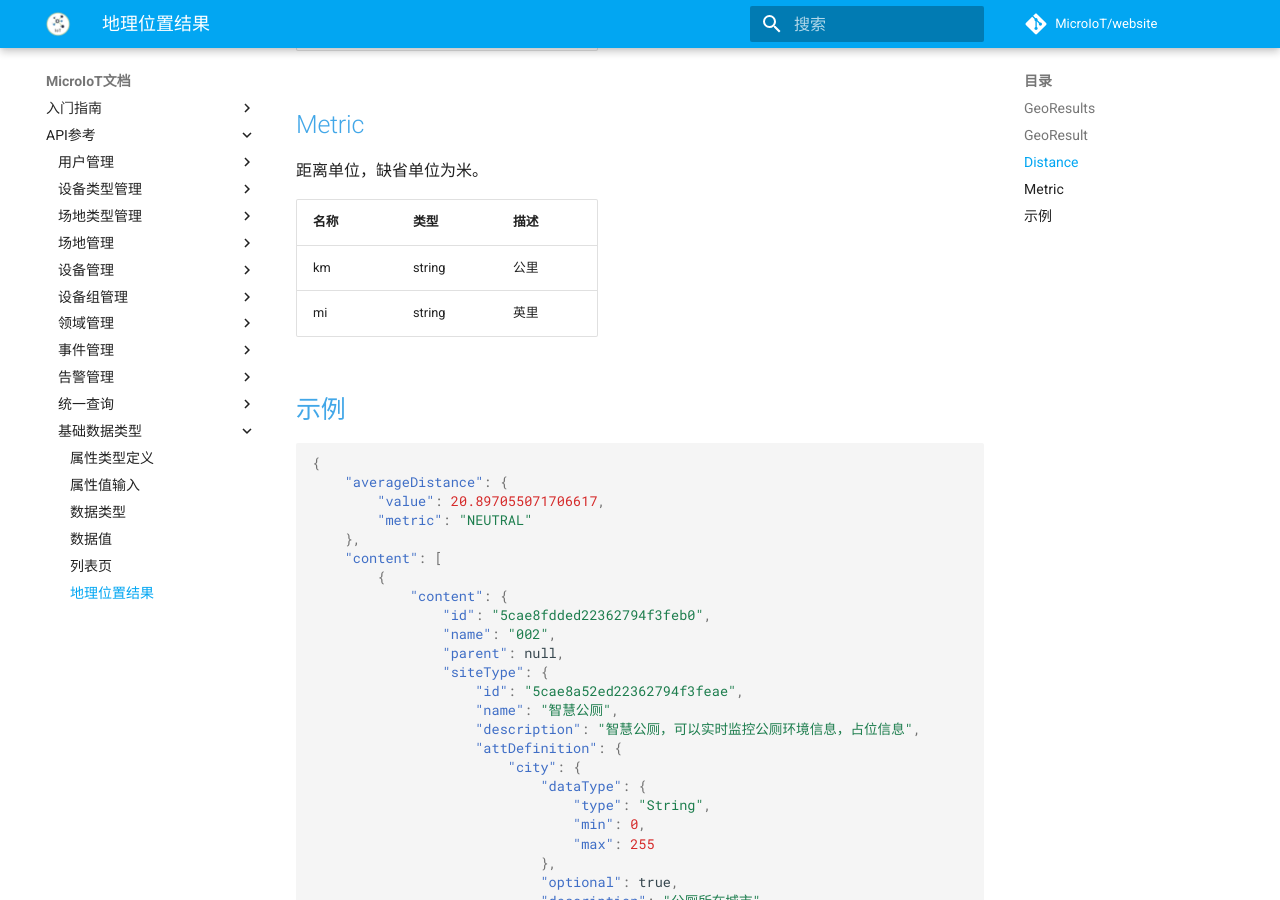
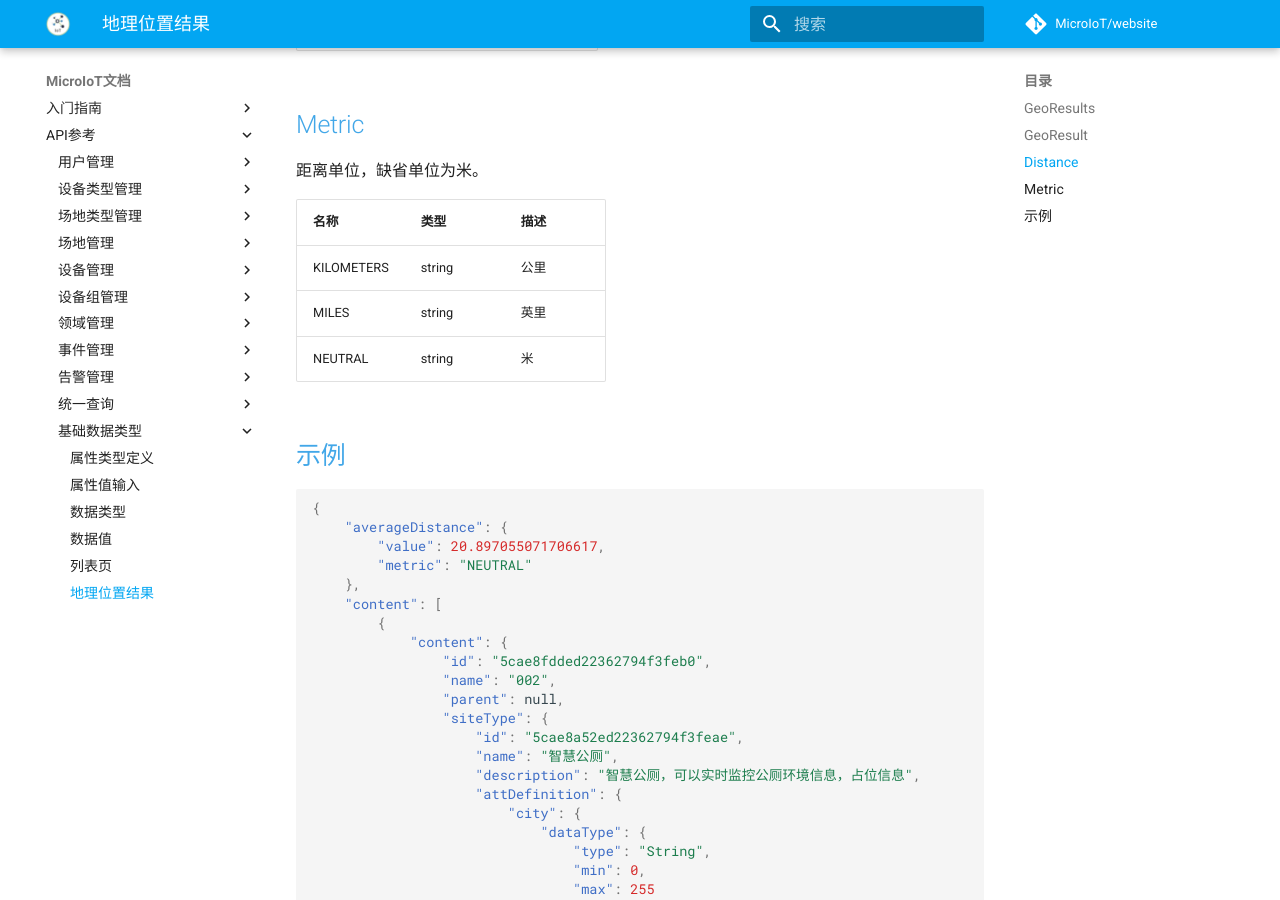
Before and after one commit to MicroIoT/website, an MkDocs documentation site: the page built from docs/reference/datatype/georesult.md, in a window 1280 px wide and 900 px high, scrolled down 888 px. Built offline with MkDocs 1.6.1 and Material for MkDocs 9.7.7, drawn with Linux system fonts in a browser that asks for light colours; comment, search, counter and statistics services are not loaded; old or Windows-style settings are respelled for this version of MkDocs.

Commit message:
update metric

```diff
--- a/docs/reference/datatype/georesult.md
+++ b/docs/reference/datatype/georesult.md
@@ -29,8 +29,9 @@ GeoResults用于返回距离中心点最大距离范围内的地理位置信息
 
 | 名称 | 类型   | 描述 |
 | ---- | ------ | ---- |
-| km   | string | 公里 |
-| mi   | string | 英里 |
+| KILOMETERS   | string | 公里 |
+| MILES   | string | 英里 |
+| NEUTRAL   | string | 米 |
 
 
 
```
